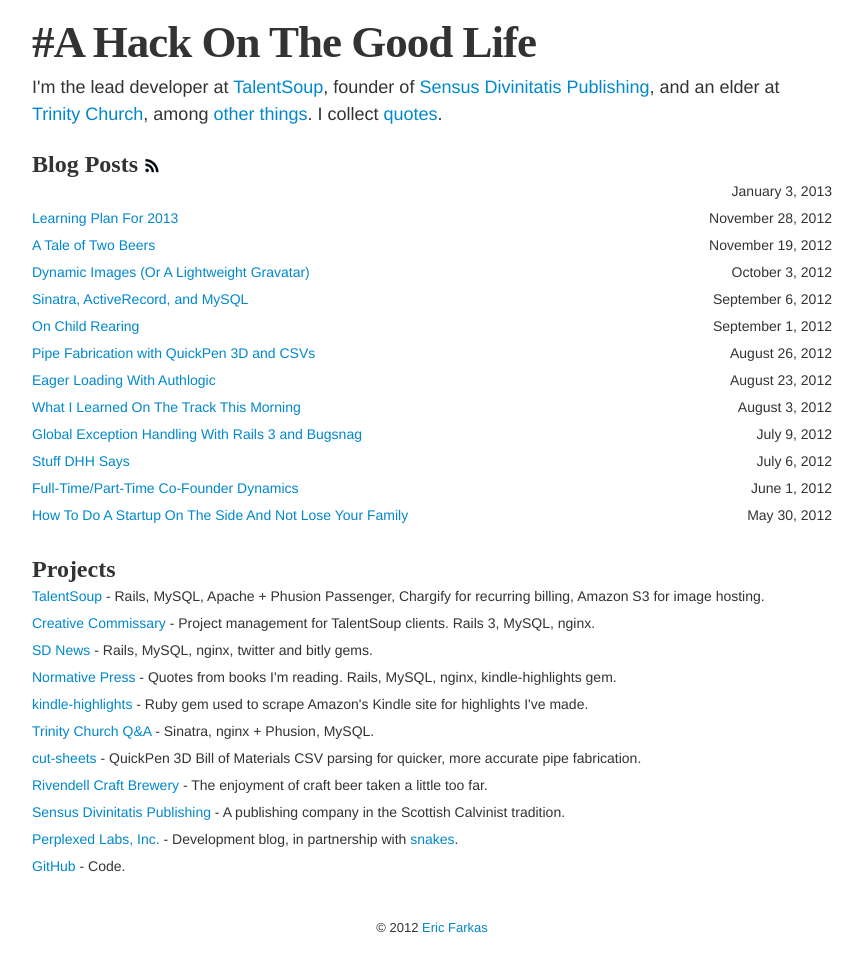
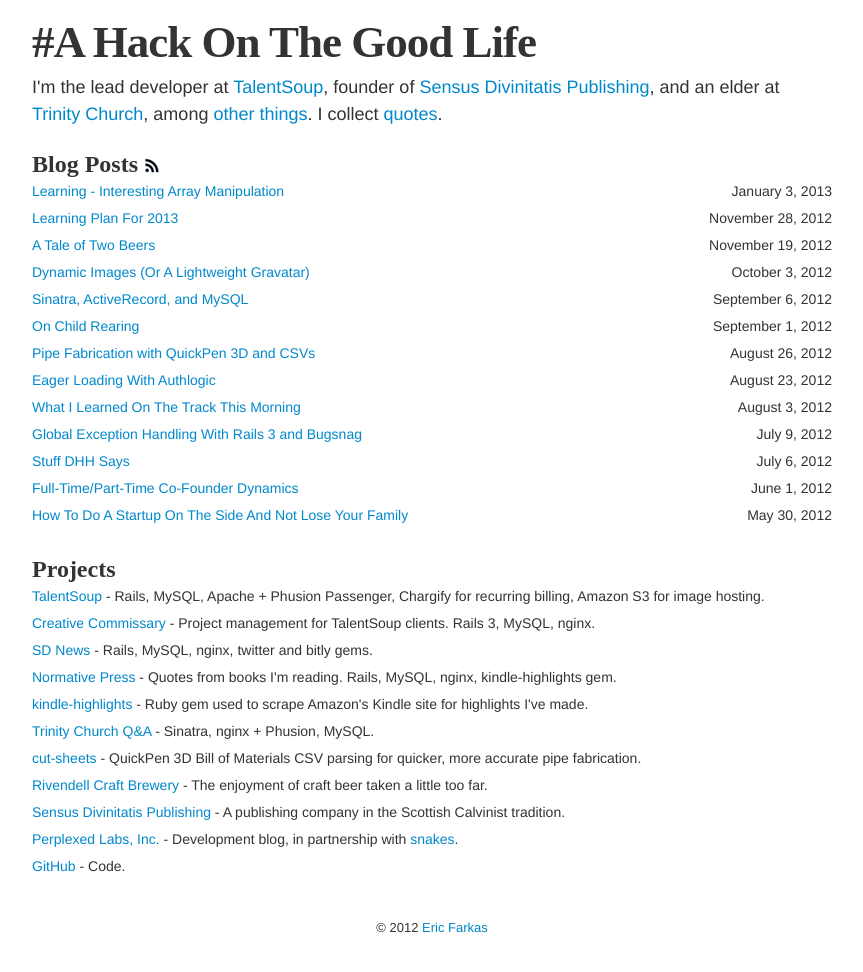
Before and after one commit to speric/speric.github.com, a Jekyll site: the page built from index.html, in a window 1280 px wide. Shown: the whole page, without its empty margins (208-1071 px from the left). Built offline with Jekyll 4.4.1, drawn with Linux system fonts in a browser that asks for light colours; some web fonts are replaced; Markdown is read by kramdown in place of the engine named in the settings.

Commit message:
Array manipulation

```diff
--- a/_posts/2013-01-03-learning-interesting-array-manipulation.markdown
+++ b/_posts/2013-01-03-learning-interesting-array-manipulation.markdown
@@ -1,6 +1,6 @@
 ---
 layout: post
-title: Learning: Interesting Array Manipulation
+title: Learning - Interesting Array Manipulation
 ---
 <p>I said in the post about my <a href="http://ericfarkas.com/posts/learning-plan-for-2013/">2013 learning plans</a> that I'd blog about whatever new things I learn, even if they're dead simple or things I should have known already.  This is my first such post.</p>
 
```
